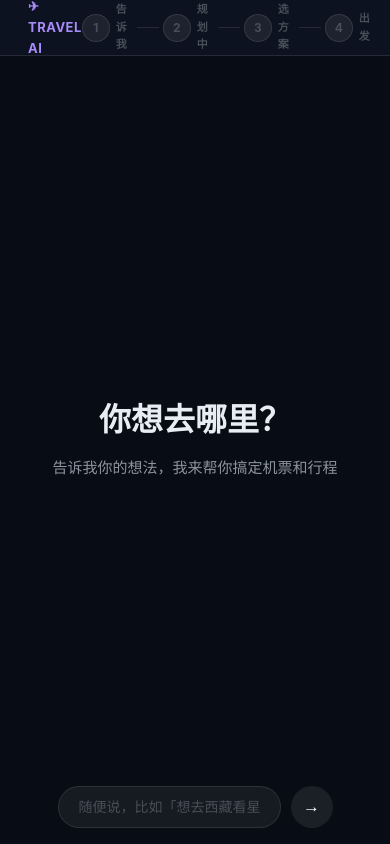
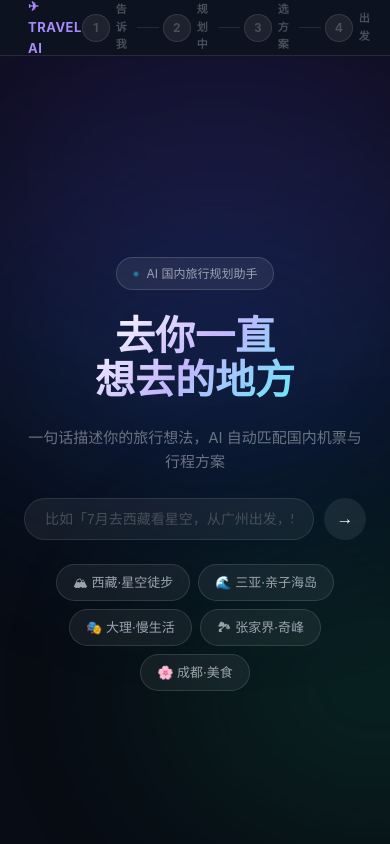
Before and after one commit to regrlomon/travel_agent, a Vue app in the folder frontend/: page / in a window 390 px wide. Built offline with nearby package versions, Linux system fonts and the light colour scheme.

Commit message:
feat: Aurora hero page and chat bubbles redesign

```diff
--- a/frontend/src/components/ChatView.vue
+++ b/frontend/src/components/ChatView.vue
@@ -1,39 +1,57 @@
 <template>
   <div class="view chat-view">
-    <!-- Hero: shown only before first message -->
-    <div v-if="messages.length === 0" class="hero">
-      <h1 class="hero-title">你想去哪里？</h1>
-      <p class="hero-sub">告诉我你的想法，我来帮你搞定机票和行程</p>
+    <div class="aurora">
+      <div class="aurora-blob"></div>
+      <div class="aurora-blob"></div>
+      <div class="aurora-blob"></div>
     </div>
 
-    <!-- Chat bubbles -->
+    <div v-if="messages.length === 0" class="hero">
+      <div class="hero-eyebrow">
+        <span class="hero-pulse"></span>AI 国内旅行规划助手
+      </div>
+      <h1 class="hero-title">去你一直<br>想去的地方</h1>
+      <p class="hero-sub">一句话描述你的旅行想法，AI 自动匹配国内机票与行程方案</p>
+
+      <div class="input-bar hero-input">
+        <input
+          v-model="draft"
+          placeholder="比如「7月去西藏看星空，从广州出发，5天」"
+          @keydown.enter.prevent="send"
+          ref="inputEl"
+        />
+        <button class="btn-send" @click="send" :disabled="!draft.trim()">→</button>
+      </div>
+
+      <div class="hero-chips">
+        <span v-for="s in suggestions" :key="s.label" class="hero-chip" @click="fillSuggestion(s.text)">
+          {{ s.label }}
+        </span>
+      </div>
+    </div>
+
     <div v-else class="chat-messages">
-      <div
-        v-for="(msg, i) in messages"
-        :key="i"
-        class="bubble-row"
-        :class="msg.role"
-      >
-        <div class="bubble-avatar">{{ msg.role === 'ai' ? 'AI' : '我' }}</div>
+      <div v-for="(msg, i) in messages" :key="i" class="bubble-row" :class="msg.role">
+        <div class="bubble-avatar" :class="msg.role === 'ai' ? 'ai-avatar' : 'user-avatar'">
+          {{ msg.role === 'ai' ? 'AI' : '我' }}
+        </div>
         <div class="bubble" :class="msg.role">{{ msg.text }}</div>
       </div>
 
-      <!-- Typing indicator while waiting for AI -->
       <div v-if="waiting" class="bubble-row ai">
-        <div class="bubble-avatar">AI</div>
-        <div class="bubble ai typing">
-          <span></span><span></span><span></span>
+        <div class="bubble-avatar ai-avatar">AI</div>
+        <div class="bubble ai typing-bubble">
+          <span class="typing-dot"></span>
+          <span class="typing-dot"></span>
+          <span class="typing-dot"></span>
         </div>
       </div>
     </div>
 
-    <!-- Input bar -->
-    <div class="input-bar">
+    <div v-if="messages.length > 0" class="input-bar">
       <input
         v-model="draft"
-        :placeholder="messages.length === 0
-          ? '随便说，比如「想去西藏看星空，7月，从广州出发」'
-          : '继续输入...'"
+        placeholder="继续输入…"
         @keydown.enter.prevent="send"
         :disabled="waiting"
         ref="inputEl"
@@ -49,8 +67,16 @@ import { ref, nextTick } from 'vue'
 const props = defineProps({ messages: Array, waiting: Boolean })
 const emit = defineEmits(['send'])
 
-const draft = ref('')
+const draft   = ref('')
 const inputEl = ref(null)
+
+const suggestions = [
+  { label: '🏔 西藏·星空徒步', text: '想去西藏看星空，7月，从广州出发，5天' },
+  { label: '🌊 三亚·亲子海岛', text: '三亚亲子游，8月，从北京出发，4天' },
+  { label: '🎭 大理·慢生活',   text: '大理慢生活，5月，从上海出发，7天' },
+  { label: '🏞 张家界·奇峰',  text: '张家界，国庆，从广州出发，5天' },
+  { label: '🌸 成都·美食',    text: '成都美食之旅，下个月，从北京出发，4天' },
+]
 
 function send() {
   const text = draft.value.trim()
@@ -59,42 +85,58 @@ function send() {
   emit('send', text)
   nextTick(() => inputEl.value?.focus())
 }
+
+function fillSuggestion(text) {
+  draft.value = text
+  nextTick(() => inputEl.value?.focus())
+}
 </script>
 
 <style scoped>
-.chat-view {
-  display: flex;
-  flex-direction: column;
-  height: 100%;
-}
+.chat-view { display: flex; flex-direction: column; height: 100%; }
 
 .hero {
-  flex: 1;
-  display: flex;
-  flex-direction: column;
-  align-items: center;
-  justify-content: center;
-  text-align: center;
-  padding: 48px 24px 0;
+  flex: 1; position: relative; z-index: 2;
+  display: flex; flex-direction: column;
+  align-items: center; justify-content: center;
+  text-align: center; gap: 24px; padding: 48px 24px 0;
 }
+.hero-eyebrow {
+  display: inline-flex; align-items: center; gap: 8px;
+  background: rgba(255,255,255,.07); border: 1px solid rgba(255,255,255,.15);
+  border-radius: 20px; padding: 6px 16px; font-size: 12px; color: #9ca3af;
+}
+.hero-pulse {
+  width: 6px; height: 6px; border-radius: 50%; background: #22d3ee;
+  animation: pulse 2s ease-in-out infinite;
+}
+@keyframes pulse { 0%,100%{opacity:1;transform:scale(1)} 50%{opacity:.5;transform:scale(.8)} }
 
-.hero-title { font-size: 32px; font-weight: 700; margin-bottom: 10px; }
-.hero-sub   { font-size: 15px; color: var(--text-secondary); }
+.hero-title {
+  font-size: clamp(40px, 7vw, 68px); font-weight: 800; line-height: 1.1;
+  background: linear-gradient(135deg, #fff 0%, #c4b5fd 50%, #67e8f9 100%);
+  -webkit-background-clip: text; -webkit-text-fill-color: transparent; background-clip: text;
+}
+.hero-sub { font-size: 15px; color: #6b7280; max-width: 420px; }
 
-.chat-messages { flex: 1; }
+.hero-input { max-width: 580px; width: 100%; margin: 0; padding: 0; }
 
-/* typing dots */
-.bubble.typing { display: flex; gap: 4px; align-items: center; padding: 12px 14px; }
-.bubble.typing span {
-  width: 6px; height: 6px; border-radius: 50%;
-  background: var(--text-muted);
+.hero-chips { display: flex; flex-wrap: wrap; justify-content: center; gap: 8px; max-width: 580px; }
+.hero-chip {
+  background: rgba(255,255,255,.06); border: 1px solid rgba(255,255,255,.12);
+  border-radius: 20px; padding: 7px 16px; font-size: 13px; color: #9ca3af;
+  cursor: pointer; transition: all .2s;
+}
+.hero-chip:hover { background: rgba(255,255,255,.12); color: #e5e7eb; border-color: rgba(255,255,255,.25); }
+
+.chat-messages { flex: 1; position: relative; z-index: 2; }
+
+.typing-bubble { display: flex; gap: 5px; align-items: center; padding: 14px 18px; }
+.typing-dot {
+  width: 7px; height: 7px; border-radius: 50%; background: #a78bfa;
   animation: blink 1.2s infinite;
 }
-.bubble.typing span:nth-child(2) { animation-delay: 0.2s; }
-.bubble.typing span:nth-child(3) { animation-delay: 0.4s; }
-
-@keyframes blink {
-  0%, 80%, 100% { opacity: 0.2; }
-  40%           { opacity: 1; }
-}
+.typing-dot:nth-child(2) { animation-delay: .2s; }
+.typing-dot:nth-child(3) { animation-delay: .4s; }
+@keyframes blink { 0%,80%,100%{opacity:.2} 40%{opacity:1} }
 </style>
```
